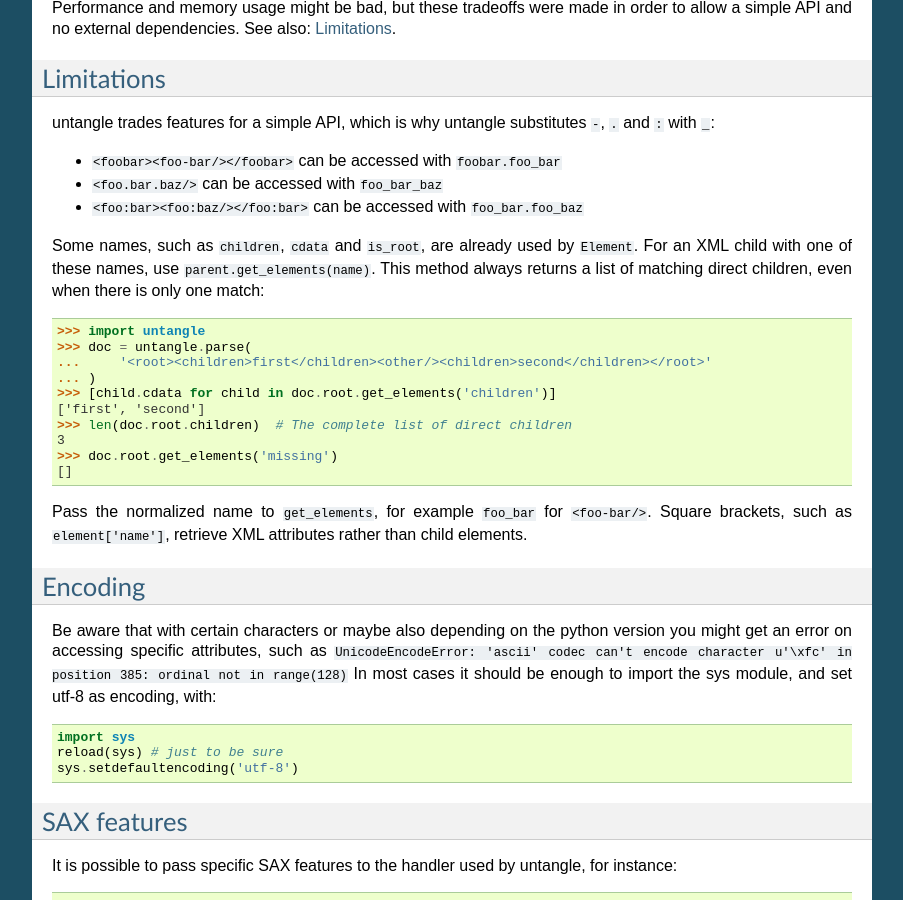
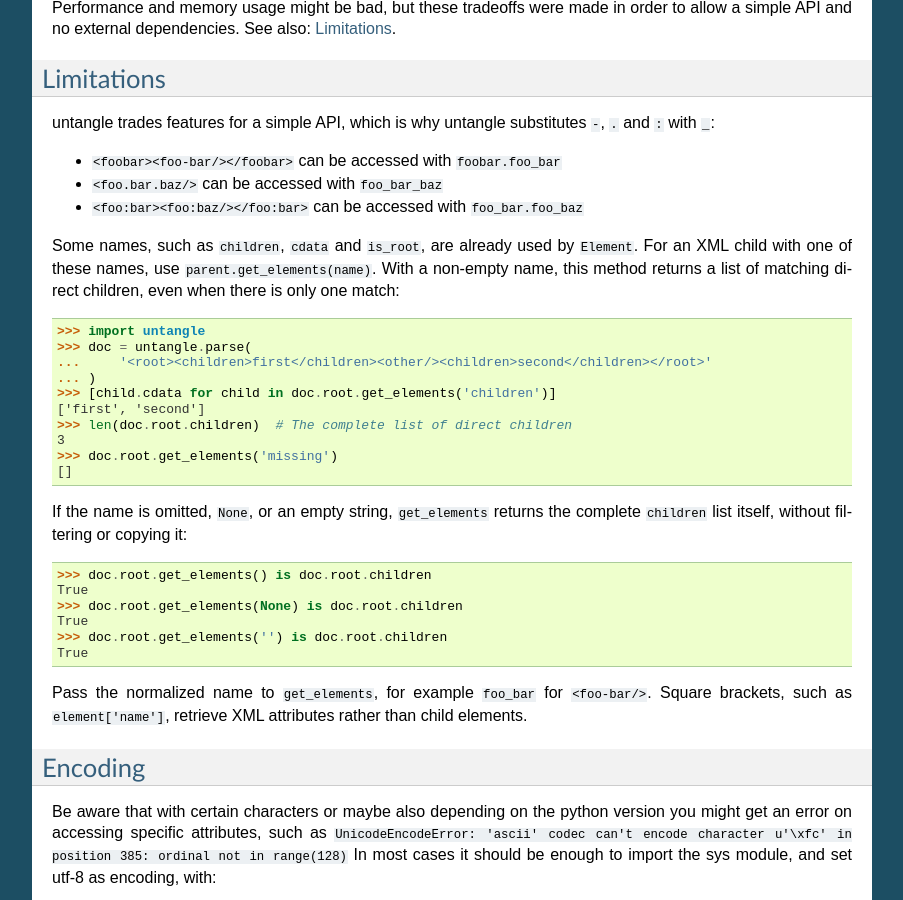
Before and after one commit to stchris/untangle, a Sphinx documentation site: the page built from docs/index.rst, in a window 1280 px wide and 900 px high, scrolled down 1458 px. Shown: the whole window, without its empty margins (198-1101 px from the left). Built offline with Sphinx 7.4.7, drawn with Linux system fonts in a browser that asks for light colours.

Commit message:
Clarify unfiltered get_elements results

```diff
--- a/docs/index.rst
+++ b/docs/index.rst
@@ -74,8 +74,8 @@ untangle trades features for a simple API, which is why untangle substitutes ``-
 
 Some names, such as ``children``, ``cdata`` and ``is_root``, are already used
 by ``Element``. For an XML child with one of these names, use
-``parent.get_elements(name)``. This method always returns a list of matching
-direct children, even when there is only one match::
+``parent.get_elements(name)``. With a non-empty name, this method returns a list
+of matching direct children, even when there is only one match::
 
     >>> import untangle
     >>> doc = untangle.parse(
@@ -87,6 +87,16 @@ direct children, even when there is only one match::
     3
     >>> doc.root.get_elements('missing')
     []
+
+If the name is omitted, ``None``, or an empty string, ``get_elements`` returns
+the complete ``children`` list itself, without filtering or copying it::
+
+    >>> doc.root.get_elements() is doc.root.children
+    True
+    >>> doc.root.get_elements(None) is doc.root.children
+    True
+    >>> doc.root.get_elements('') is doc.root.children
+    True
 
 Pass the normalized name to ``get_elements``, for example ``foo_bar`` for
 ``<foo-bar/>``. Square brackets, such as ``element['name']``, retrieve XML
--- a/src/untangle/__init__.py
+++ b/src/untangle/__init__.py
@@ -61,7 +61,9 @@ class Element:
 
     def get_elements(self, name=None):
         """
-        Find a child element by name
+        Return direct children matching a non-empty normalized name.
+
+        If name is omitted, None, or empty, return the children list itself.
         """
         if name:
             return [e for e in self.children if e._name == name]
```
Also changed, not shown: README.md (+5 -2 lines).
